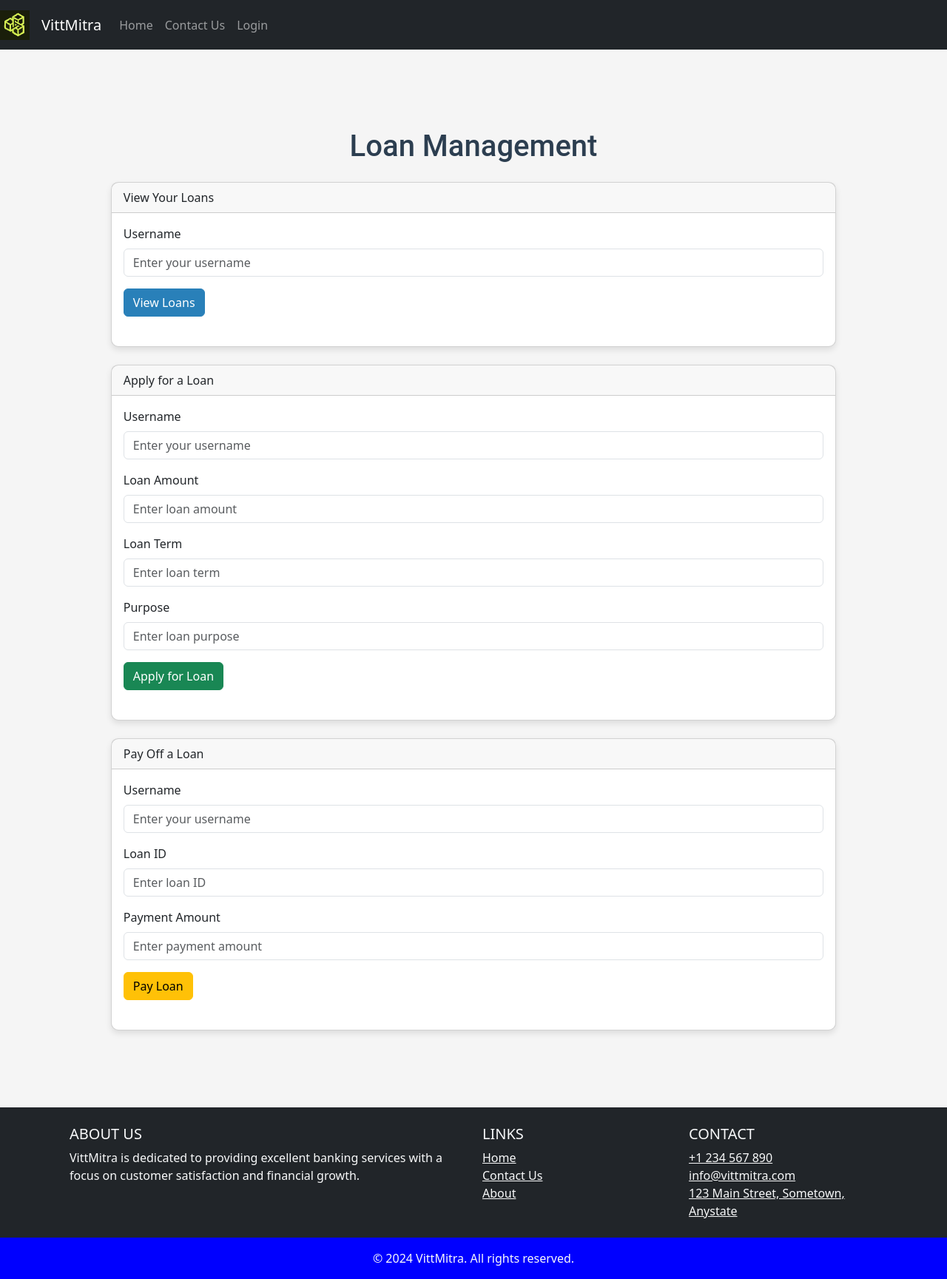
After one commit to PsychoPunkSage/Chronark, a Flask app: template src/frontend/templates/loan.html in a window 1280 px wide. The commit adds this page. Shown: the whole page at 74% size. Run offline with Flask 3, Linux system fonts and the light colour scheme; the template is opened without the code that fills it, so the values that code supplies are empty; parts of the project's set-up code (start-up, migrations or seed data) failed here and were passed over.

Commit message:
fix::> integrated loan-frontend with main landing page

```diff
--- a/src/frontend/templates/index.html
+++ b/src/frontend/templates/index.html
@@ -86,6 +86,12 @@ custom_styles %}
               offers to make the most out of your banking experience.
             </p>
           </div>
+        </div>
+
+        <div class="card mb-3">
+          <a href="/loan" class="btn btn-success btn-lg" role="button">
+            Personal Lendings
+          </a>
         </div>
       </div>
     </div>
--- /dev/null
+++ b/src/frontend/templates/loan.html
@@ -0,0 +1,207 @@
+{% extends "base.html" %} {% block title %}Banking System{% endblock %} {% block
+custom_styles %}
+<link rel="stylesheet" href="{{ url_for('static', filename='styles.css') }}" />
+{% endblock %} {% block content %}
+
+<div class="main-container">
+  <div class="container mt-5">
+    <h1 class="text-center">Loan Management</h1>
+
+    <!-- View Loans Section -->
+    <div class="card mt-4">
+      <div class="card-header">View Your Loans</div>
+      <div class="card-body">
+        <form id="viewLoansForm">
+          <div class="mb-3">
+            <label for="usernameView" class="form-label">Username</label>
+            <input
+              type="text"
+              class="form-control"
+              id="usernameView"
+              placeholder="Enter your username"
+              required
+            />
+          </div>
+          <button type="submit" class="btn btn-primary">View Loans</button>
+        </form>
+        <div id="loansList" class="mt-4"></div>
+      </div>
+    </div>
+
+    <!-- Apply for Loan Section -->
+    <div class="card mt-4">
+      <div class="card-header">Apply for a Loan</div>
+      <div class="card-body">
+        <form id="applyLoanForm">
+          <div class="mb-3">
+            <label for="usernameApply" class="form-label">Username</label>
+            <input
+              type="text"
+              class="form-control"
+              id="usernameApply"
+              placeholder="Enter your username"
+              required
+            />
+          </div>
+          <div class="mb-3">
+            <label for="loanAmount" class="form-label">Loan Amount</label>
+            <input
+              type="number"
+              class="form-control"
+              id="loanAmount"
+              placeholder="Enter loan amount"
+              required
+            />
+          </div>
+          <div class="mb-3">
+            <label for="loanTerm" class="form-label">Loan Term</label>
+            <input
+              type="text"
+              class="form-control"
+              id="loanTerm"
+              placeholder="Enter loan term"
+              required
+            />
+          </div>
+          <div class="mb-3">
+            <label for="loanPurpose" class="form-label">Purpose</label>
+            <input
+              type="text"
+              class="form-control"
+              id="loanPurpose"
+              placeholder="Enter loan purpose"
+              required
+            />
+          </div>
+          <button type="submit" class="btn btn-success">Apply for Loan</button>
+        </form>
+        <div id="applyLoanResult" class="mt-4"></div>
+      </div>
+    </div>
+
+    <!-- Pay Loan Section -->
+    <div class="card mt-4">
+      <div class="card-header">Pay Off a Loan</div>
+      <div class="card-body">
+        <form id="payLoanForm">
+          <div class="mb-3">
+            <label for="usernamePay" class="form-label">Username</label>
+            <input
+              type="text"
+              class="form-control"
+              id="usernamePay"
+              placeholder="Enter your username"
+              required
+            />
+          </div>
+          <div class="mb-3">
+            <label for="loanId" class="form-label">Loan ID</label>
+            <input
+              type="text"
+              class="form-control"
+              id="loanId"
+              placeholder="Enter loan ID"
+              required
+            />
+          </div>
+          <div class="mb-3">
+            <label for="payAmount" class="form-label">Payment Amount</label>
+            <input
+              type="number"
+              class="form-control"
+              id="payAmount"
+              placeholder="Enter payment amount"
+              required
+            />
+          </div>
+          <button type="submit" class="btn btn-warning">Pay Loan</button>
+        </form>
+        <div id="payLoanResult" class="mt-4"></div>
+      </div>
+    </div>
+  </div>
+
+  <!-- <script src="https://code.jquery.com/jquery-3.6.0.min.js"></script>
+    <script>
+      $(document).ready(function () {
+        // View Loans
+        $("#viewLoansForm").on("submit", function (event) {
+          event.preventDefault();
+          let username = $("#usernameView").val();
+          $.ajax({
+            url: `/loans/${username}`,
+            method: "GET",
+            success: function (response) {
+              let loansHtml = '<ul class="list-group">';
+              response.forEach((loan) => {
+                loansHtml += `<li class="list-group-item">
+                                Loan ID: ${loan.loan_id}, Amount: ${loan.amount}, Term: ${loan.term}, Purpose: ${loan.purpose}, Status: ${loan.status}
+                            </li>`;
+              });
+              loansHtml += "</ul>";
+              $("#loansList").html(loansHtml);
+            },
+            error: function (response) {
+              $("#loansList").html(
+                `<p class="text-danger">${response.responseJSON.message}</p>`
+              );
+            },
+          });
+        });
+
+        // Apply for Loan
+        $("#applyLoanForm").on("submit", function (event) {
+          event.preventDefault();
+          let loanData = {
+            username: $("#usernameApply").val(),
+            amount: $("#loanAmount").val(),
+            term: $("#loanTerm").val(),
+            purpose: $("#loanPurpose").val(),
+          };
+          $.ajax({
+            url: "/apply",
+            method: "POST",
+            contentType: "application/json",
+            data: JSON.stringify(loanData),
+            success: function (response) {
+              $("#applyLoanResult").html(
+                `<p class="text-success">${response.approved}</p>`
+              );
+            },
+            error: function (response) {
+              $("#applyLoanResult").html(
+                `<p class="text-danger">${response.responseJSON.message}</p>`
+              );
+            },
+          });
+        });
+
+        // Pay Loan
+        $("#payLoanForm").on("submit", function (event) {
+          event.preventDefault();
+          let payData = {
+            username: $("#usernamePay").val(),
+            loan_id: $("#loanId").val(),
+            pay_amount: $("#payAmount").val(),
+          };
+          $.ajax({
+            url: "/pay_loan",
+            method: "POST",
+            contentType: "application/json",
+            data: JSON.stringify(payData),
+            success: function (response) {
+              $("#payLoanResult").html(
+                `<p class="text-success">${response.message}</p>`
+              );
+            },
+            error: function (response) {
+              $("#payLoanResult").html(
+                `<p class="text-danger">${response.responseJSON.message}</p>`
+              );
+            },
+          });
+        });
+      });
+    </script> -->
+</div>
+{% endblock %}
```
